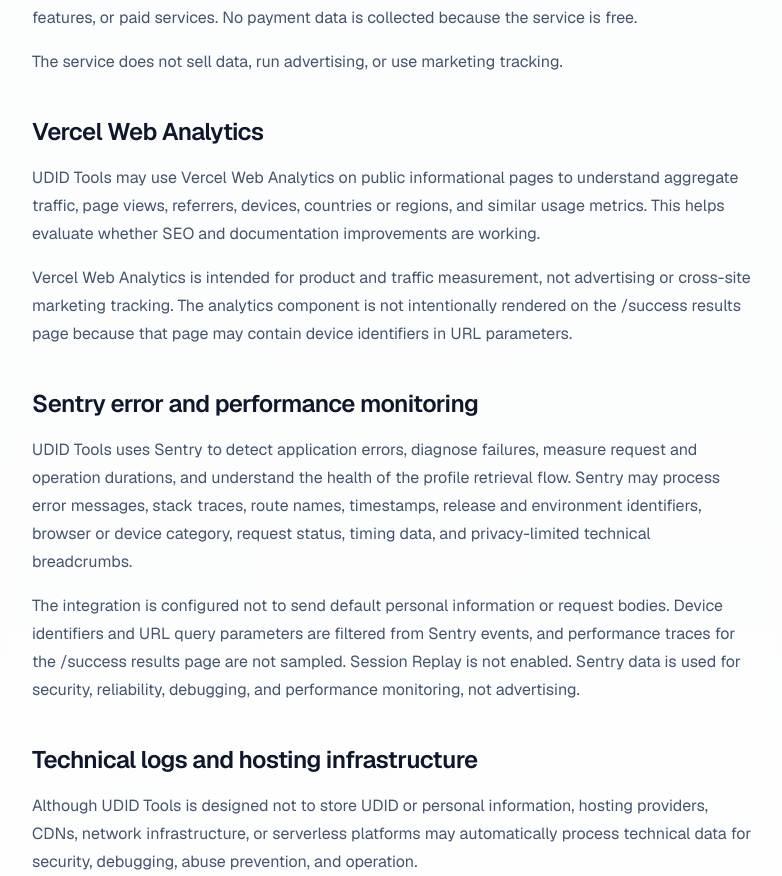
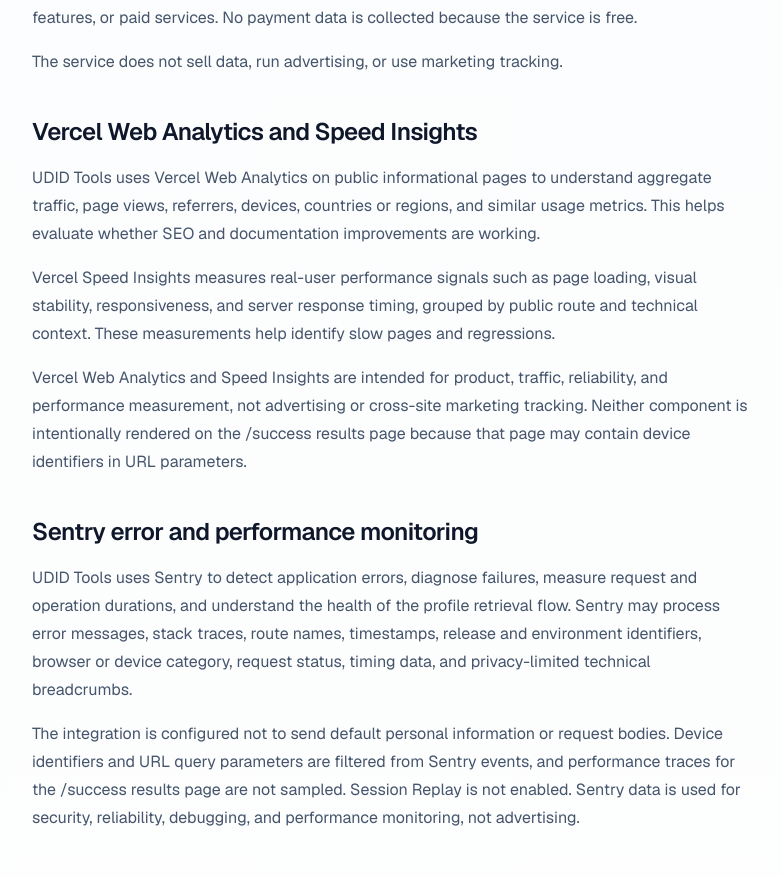
Before and after one commit to Baskerville42/udid-tools, a Next.js app: page /privacy-policy in a window 1280 px wide. Shown: the part 1467-2343 px from the top of the page, without its empty margins (248-1030 px from the left). Built offline with nearby package versions, Linux system fonts and the light colour scheme.

Commit message:
feat: add Vercel Speed Insights

```diff
--- a/package.json
+++ b/package.json
@@ -46,6 +46,7 @@
     "@radix-ui/react-slot": "^1.2.4",
     "@sentry/nextjs": "^10.59.0",
     "@vercel/analytics": "^2.0.1",
+    "@vercel/speed-insights": "^2.0.0",
     "axios": "^1.16.0",
     "class-variance-authority": "^0.7.1",
     "clsx": "^2.1.1",
--- a/src/app/components/VercelAnalytics.tsx
+++ b/src/app/components/VercelAnalytics.tsx
@@ -1,6 +1,7 @@
 "use client";
 
 import { Analytics } from "@vercel/analytics/next";
+import { SpeedInsights } from "@vercel/speed-insights/next";
 import { usePathname } from "next/navigation";
 
 export default function VercelAnalytics() {
@@ -10,5 +11,10 @@
     return null;
   }
 
-  return <Analytics />;
+  return (
+    <>
+      <Analytics />
+      <SpeedInsights />
+    </>
+  );
 }
--- a/src/app/privacy-policy/page.tsx
+++ b/src/app/privacy-policy/page.tsx
@@ -47,10 +47,11 @@
     ],
   },
   {
-    title: "Vercel Web Analytics",
+    title: "Vercel Web Analytics and Speed Insights",
     paragraphs: [
-      "UDID Tools may use Vercel Web Analytics on public informational pages to understand aggregate traffic, page views, referrers, devices, countries or regions, and similar usage metrics. This helps evaluate whether SEO and documentation improvements are working.",
-      "Vercel Web Analytics is intended for product and traffic measurement, not advertising or cross-site marketing tracking. The analytics component is not intentionally rendered on the /success results page because that page may contain device identifiers in URL parameters.",
+      "UDID Tools uses Vercel Web Analytics on public informational pages to understand aggregate traffic, page views, referrers, devices, countries or regions, and similar usage metrics. This helps evaluate whether SEO and documentation improvements are working.",
+      "Vercel Speed Insights measures real-user performance signals such as page loading, visual stability, responsiveness, and server response timing, grouped by public route and technical context. These measurements help identify slow pages and regressions.",
+      "Vercel Web Analytics and Speed Insights are intended for product, traffic, reliability, and performance measurement, not advertising or cross-site marketing tracking. Neither component is intentionally rendered on the /success results page because that page may contain device identifiers in URL parameters.",
     ],
   },
   {
```
Also changed, not shown: 1 other file (tests, documents, lock files or other folders).
